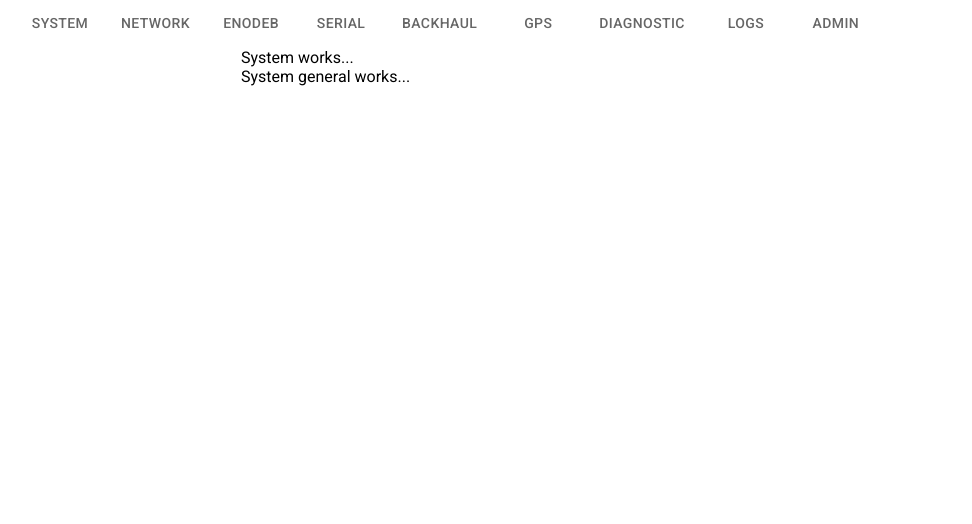
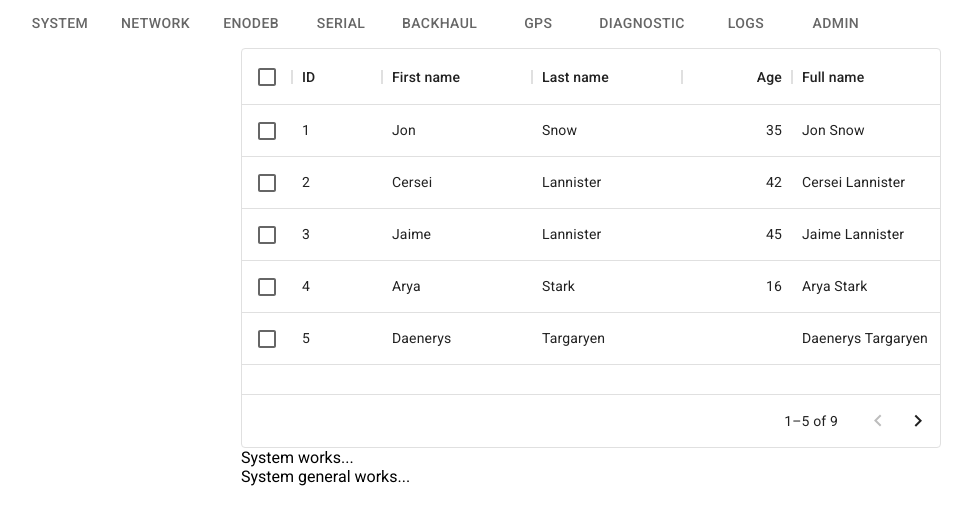
Before and after one commit to yaOstroglyad/ms-ui, a React (Create React App) app: page /main in a window 1280 px wide. Shown: the top 524 px of the page, without its empty margins (49-1021 px from the left). Built offline with nearby package versions, Linux system fonts and the light colour scheme.

Commit message:
- demo table added

```diff
--- a/package.json
+++ b/package.json
@@ -10,13 +10,14 @@
   },
   "dependencies": {
     "@mui/material": "~5.9.0",
+    "@mui/x-data-grid": "^5.13.0",
     "axios": "~0.27.2",
     "react": "~18.2.0",
     "react-dom": "~18.2.0",
     "react-router-dom": "~6.3.0",
     "react-scripts": "5.0.1",
-    "web-vitals": "~2.1.4",
-    "sass": "~1.53.0"
+    "sass": "~1.53.0",
+    "web-vitals": "~2.1.4"
   },
   "devDependencies": {
     "@types/node": "~18.0.3",
--- /dev/null
+++ b/src/app/_shared/components/table/table.component.tsx
@@ -0,0 +1,62 @@
+import * as React from 'react';
+import Box from '@mui/material/Box';
+import { DataGrid, GridColDef, GridValueGetterParams } from '@mui/x-data-grid';
+
+const columns: GridColDef[] = [
+    { field: 'id', headerName: 'ID', width: 90 },
+    {
+        field: 'firstName',
+        headerName: 'First name',
+        width: 150,
+        editable: true,
+    },
+    {
+        field: 'lastName',
+        headerName: 'Last name',
+        width: 150,
+        editable: true,
+    },
+    {
+        field: 'age',
+        headerName: 'Age',
+        type: 'number',
+        width: 110,
+        editable: true,
+    },
+    {
+        field: 'fullName',
+        headerName: 'Full name',
+        description: 'This column has a value getter and is not sortable.',
+        sortable: false,
+        width: 160,
+        valueGetter: (params: GridValueGetterParams) =>
+            `${params.row.firstName || ''} ${params.row.lastName || ''}`,
+    },
+];
+
+const rows = [
+    { id: 1, lastName: 'Snow', firstName: 'Jon', age: 35 },
+    { id: 2, lastName: 'Lannister', firstName: 'Cersei', age: 42 },
+    { id: 3, lastName: 'Lannister', firstName: 'Jaime', age: 45 },
+    { id: 4, lastName: 'Stark', firstName: 'Arya', age: 16 },
+    { id: 5, lastName: 'Targaryen', firstName: 'Daenerys', age: null },
+    { id: 6, lastName: 'Melisandre', firstName: null, age: 150 },
+    { id: 7, lastName: 'Clifford', firstName: 'Ferrara', age: 44 },
+    { id: 8, lastName: 'Frances', firstName: 'Rossini', age: 36 },
+    { id: 9, lastName: 'Roxie', firstName: 'Harvey', age: 65 },
+];
+
+export default function DataGridDemo() {
+    return (
+        <Box sx={{ height: 400, width: '100%' }}>
+            <DataGrid
+                rows={rows}
+                columns={columns}
+                pageSize={5}
+                rowsPerPageOptions={[5]}
+                checkboxSelection
+                disableSelectionOnClick
+            />
+        </Box>
+    );
+}
--- a/src/app/main/main.component.tsx
+++ b/src/app/main/main.component.tsx
@@ -5,12 +5,14 @@
 import {MAIN_SELECTION_PART_ITEMS} from './constants/main-selection-part-items';
 import {MainRoutes} from './main-routes';
 import {Container} from '@mui/material';
+import DataGridDemo from '../_shared/components/table/table.component';
 
 export const Main: React.FC = () => (
   <>
       <Container maxWidth="lg">
         <MainSelectionPart selectionItems={MAIN_SELECTION_PART_ITEMS}/>
         <main className="main">
+            <DataGridDemo />
           <MainRoutes />
         </main>
       </Container>
```
Also changed, not shown: 1 other file (tests, documents, lock files or other folders).
